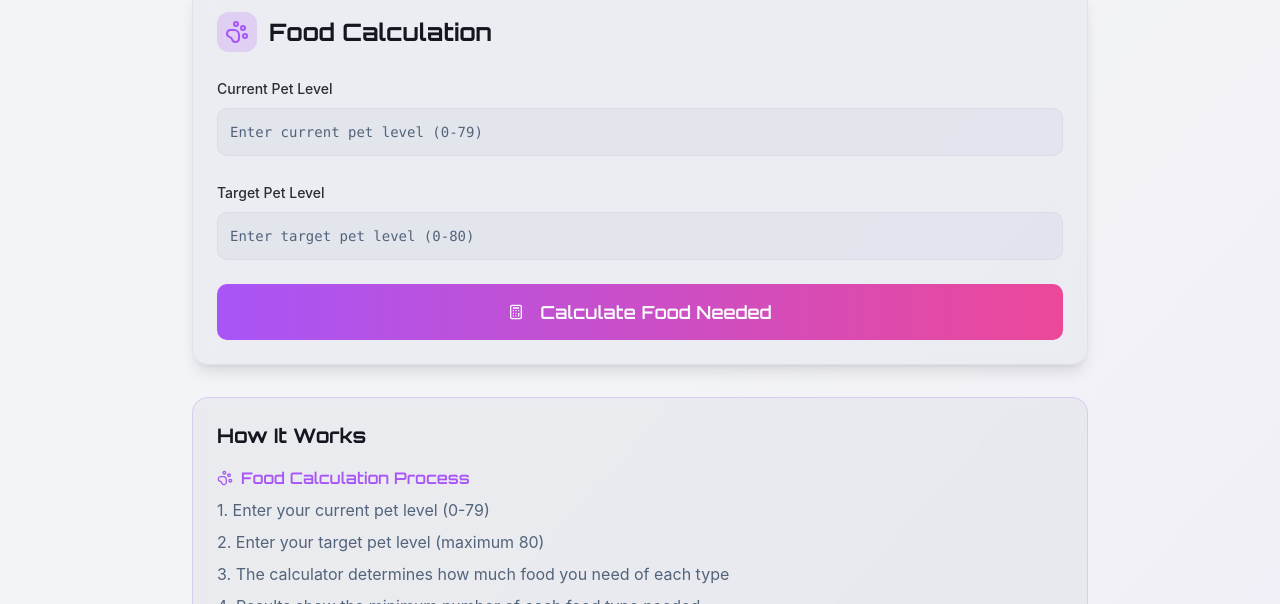
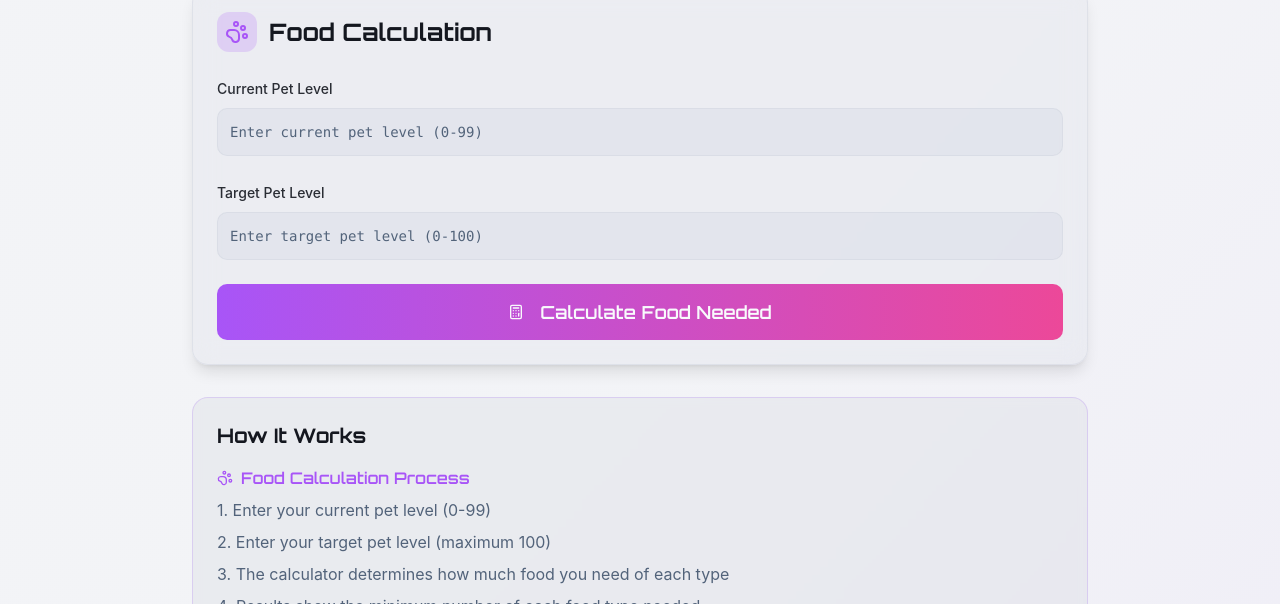
Before and after one commit to hariskokane/void-game-tool, a React (Vite) app: page /food-to-level in a window 1280 px wide. Shown: the part 287-891 px from the top of the page. Built offline with nearby package versions, Linux system fonts and the light colour scheme; the HTML template or start-up script is replaced by a standard one.

Commit message:
Update FoodToLevelCalculator.tsx

```diff
--- a/src/pages/FoodToLevelCalculator.tsx
+++ b/src/pages/FoodToLevelCalculator.tsx
@@ -6,6 +6,8 @@ import ResultCard from "@/components/ResultCard";
 import { Button } from "@/components/ui/button";
 import { PawPrint, ArrowLeft, Calculator } from "lucide-react";
 import { Link } from "react-router-dom";
+
+const MAX_PET_LEVEL = 100;
 
 // Experience calculation function using the quadratic formula
 const calculateExpForNextLevel = (level: number): number => {
@@ -40,7 +42,7 @@ const FoodToLevelCalculator = () => {
     const current = parseInt(currentLevel) || 0;
     const target = parseInt(targetLevel) || 0;
 
-    if (target <= current || current < 0 || target > 80) {
+    if (target <= current || current < 0 || target > MAX_PET_LEVEL) {
       setResults([]);
       return;
     }
@@ -98,7 +100,7 @@ const FoodToLevelCalculator = () => {
                   label="Current Pet Level"
                   value={currentLevel}
                   onChange={setCurrentLevel}
-                  placeholder="Enter current pet level (0-79)"
+                  placeholder={`Enter current pet level (0-${MAX_PET_LEVEL - 1})`}
                   type="number"
                 />
 
@@ -106,7 +108,7 @@ const FoodToLevelCalculator = () => {
                   label="Target Pet Level"
                   value={targetLevel}
                   onChange={setTargetLevel}
-                  placeholder="Enter target pet level (0-80)"
+                  placeholder={`Enter target pet level (0-${MAX_PET_LEVEL})`}
                   type="number"
                 />
 
@@ -140,7 +142,7 @@ const FoodToLevelCalculator = () => {
                 {results !== null && results.length === 0 && (
                   <div className="bg-red-500/20 border border-red-500/30 rounded-lg p-4 text-center">
                     <p className="text-red-500 font-orbitron font-semibold">
-                      Invalid input: Target level must be higher than current level and within 0-80 range
+                      Invalid input: Target level must be higher than current level and within 0-{MAX_PET_LEVEL} range
                     </p>
                   </div>
                 )}
@@ -156,8 +158,8 @@ const FoodToLevelCalculator = () => {
                   Food Calculation Process
                 </h4>
                 <ul className="text-muted-foreground space-y-2">
-                  <li>1. Enter your current pet level (0-79)</li>
-                  <li>2. Enter your target pet level (maximum 80)</li>
+                  <li>1. Enter your current pet level (0-{MAX_PET_LEVEL - 1})</li>
+                  <li>2. Enter your target pet level (maximum {MAX_PET_LEVEL})</li>
                   <li>3. The calculator determines how much food you need of each type</li>
                   <li>4. Results show the minimum number of each food type needed</li>
                 </ul>
```
